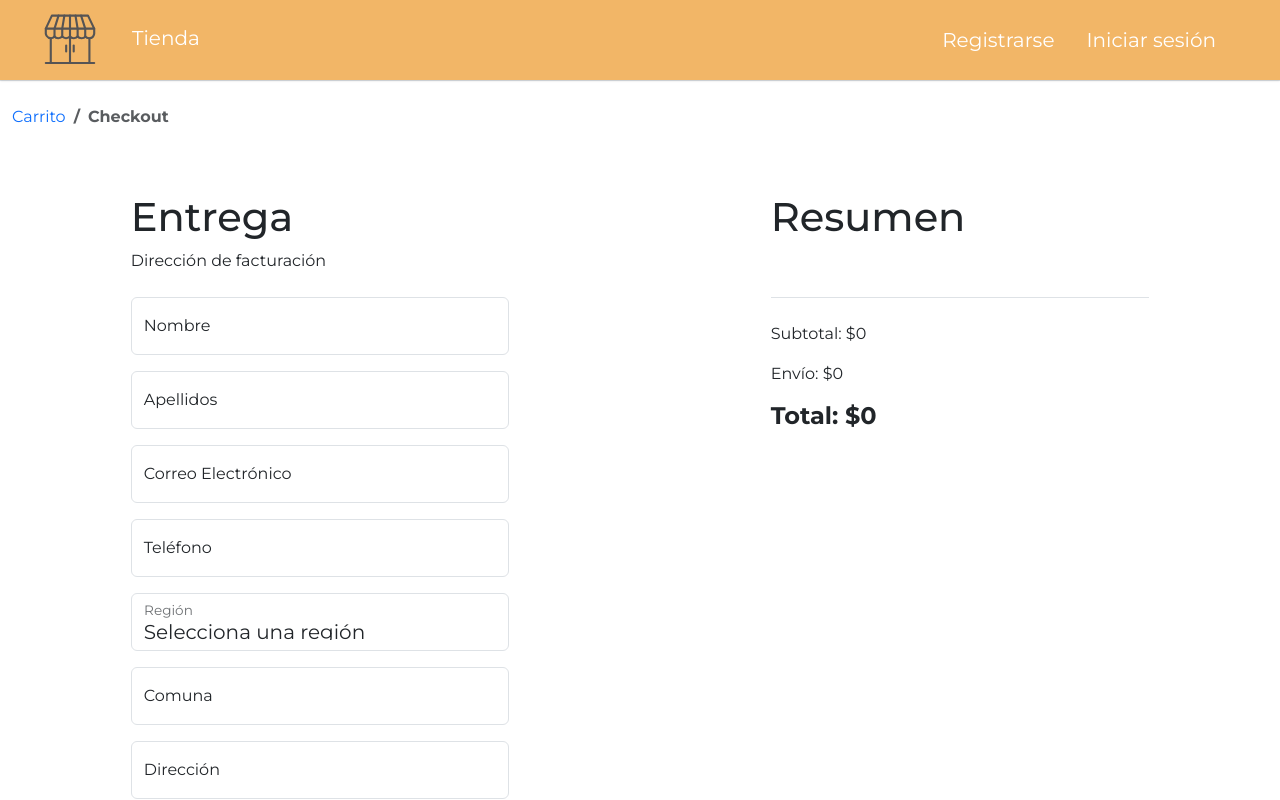
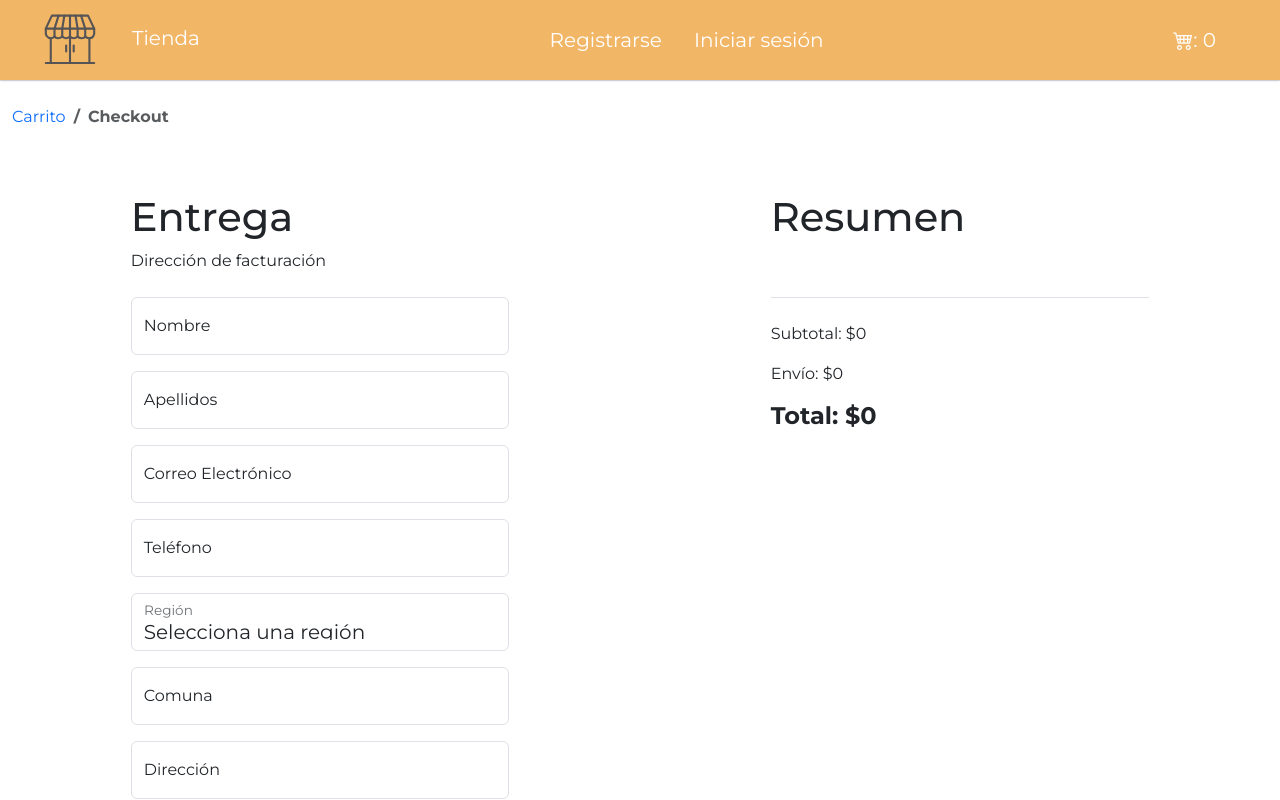
Before and after one commit to carolinalunasfarah/marketplace-frontend-react-user, a React (Vite) app: page /checkout in a window 1280 px wide. Shown: the top 800 px of the page. Built offline with nearby package versions, Linux system fonts and the light colour scheme.

Commit message:
Refactor Navigation component to display cart

```diff
--- a/src/components/Navigation.jsx
+++ b/src/components/Navigation.jsx
@@ -59,24 +59,26 @@ const Navigation = () => {
                     </div>
                 }
 
-                {Auth.userIsLoggedIn &&
                 <div className="d-flex">
                     <NavLink className={activeClass} to="/carrito" onClick={handleLinkClick}>
                         <i className="bi bi-cart4"></i>: {cart.total_items}
                     </NavLink>
 
+                    {Auth.userIsLoggedIn && (
+                        <>
                             <img src={Auth.user.avatar_url} width="50" className="rounded-circle me-2" />
 
                             <div>
                                 <NavLink className={activeClass} to={`/mi-perfil/${Auth.user.id_user}`} onClick={handleLinkClick}>
                                     {Auth.user.firstname} {Auth.user.lastname}<br/>
                                 </NavLink>
-                            <a href="#"  onClick={Auth.logout}>
+                                <a href="#" onClick={Auth.logout}>
                                     Cerrar sesión
                                 </a>
                             </div>
+                        </>
+                    )}
                 </div>
-                }
             </div>
         </Navbar>
     );
```
Lines whose indentation alone changed are shown as unchanged.
